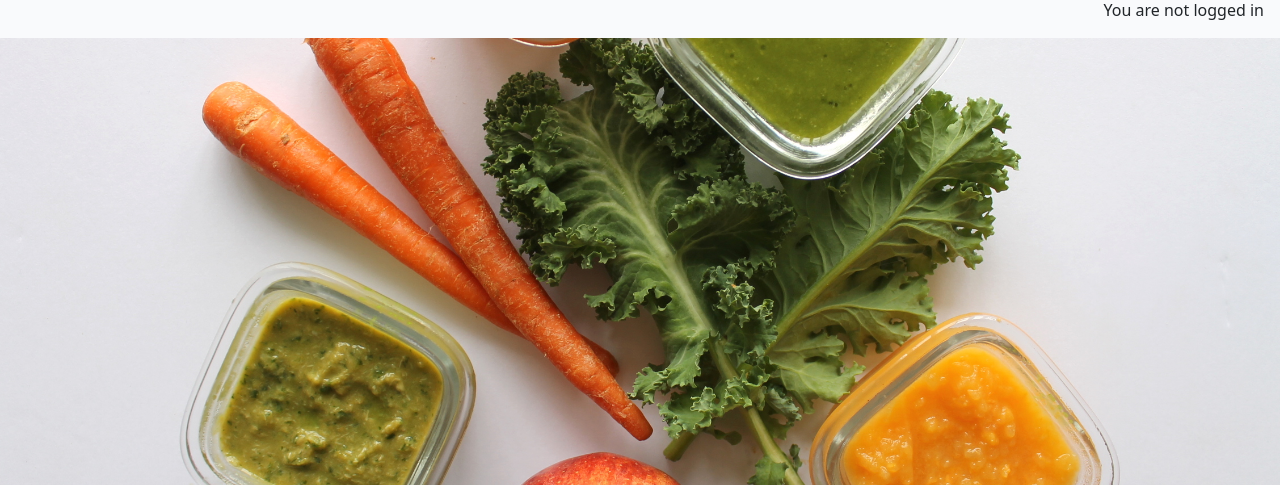
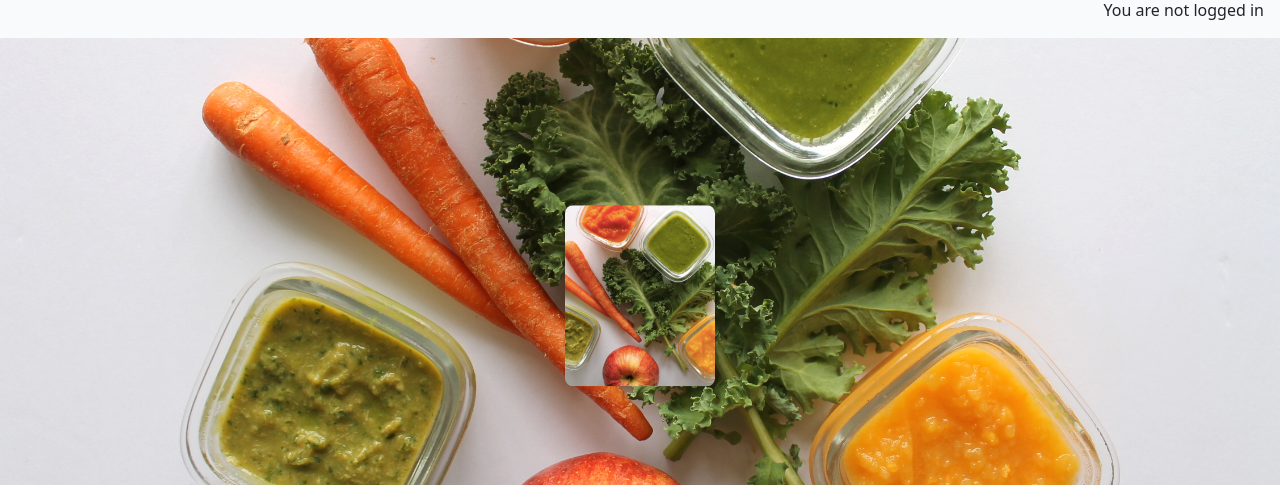
Before and after one commit to Naida1710/baby_bites, a Django app: page / in a window 1280 px wide. Shown: the part 104-589 px from the top of the page. Run offline with Django 5.2, Linux system fonts and the light colour scheme; data that the repository does not hold is empty; parts of the project's set-up code (start-up, migrations or seed data) failed here and were passed over; some libraries are stand-ins or nearby versions.

Commit message:
Add overlay image styling for hero section

```diff
--- a/baby_bites/templates/base.html
+++ b/baby_bites/templates/base.html
@@ -108,7 +108,7 @@
             class="img-fluid w-100" style="max-height: 450px; object-fit: cover;">
 
             <!-- Overlay Image -->
-    <img src="{% static 'images/overlay-baby.png' %}" alt="Overlay image"
+    <img src="{% static 'images/foodie1.png' %}" alt="Overlay image"
     class="overlay-image">
         </div>
 
--- a/static/css/style.css
+++ b/static/css/style.css
@@ -258,3 +258,13 @@ body {
     position: static;
     left: auto;
 }
+
+.overlay-image {
+    position: absolute;
+    top: 50%; /* Adjust this as needed */
+    left: 50%;
+    transform: translate(-50%, -50%);
+    max-width: 150px;
+    z-index: 2;
+    border-radius: 8px; /* Optional */
+}
```
Also changed, not shown: static/images/foodie1.png (added).
